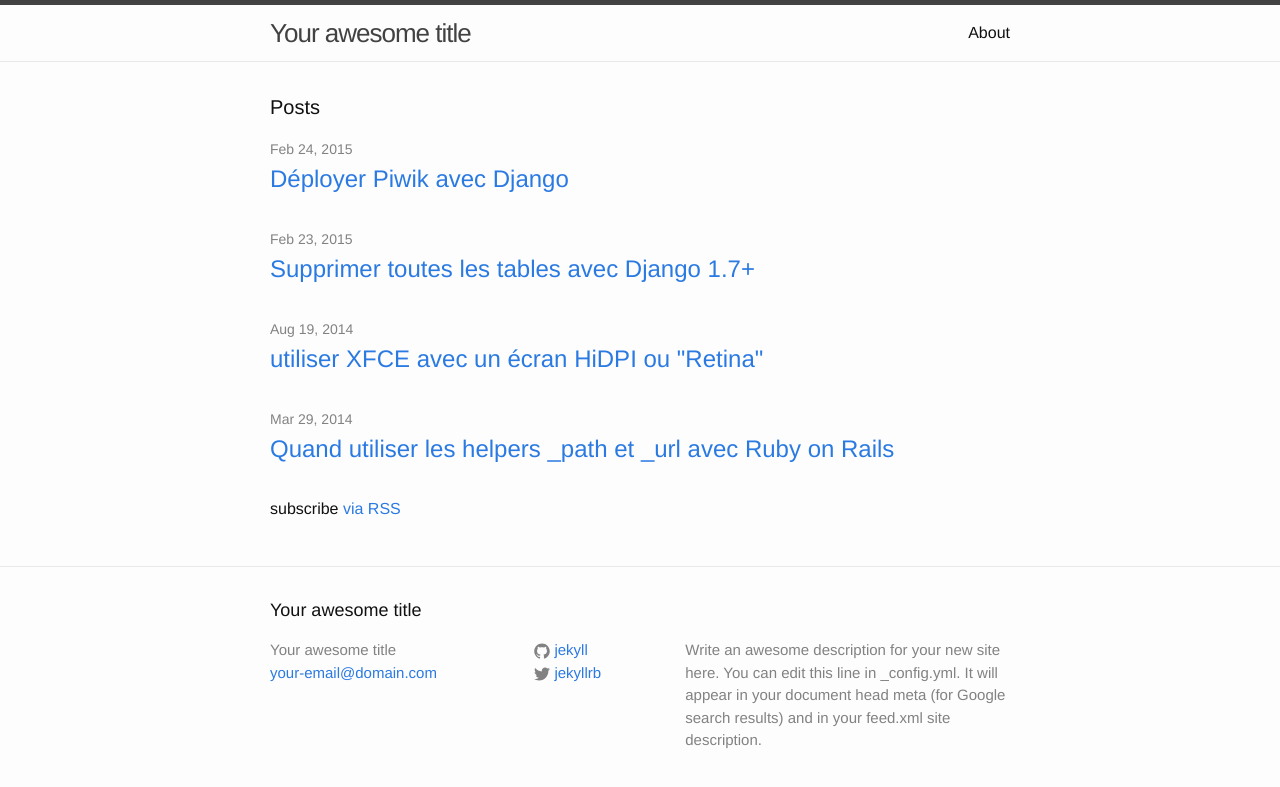
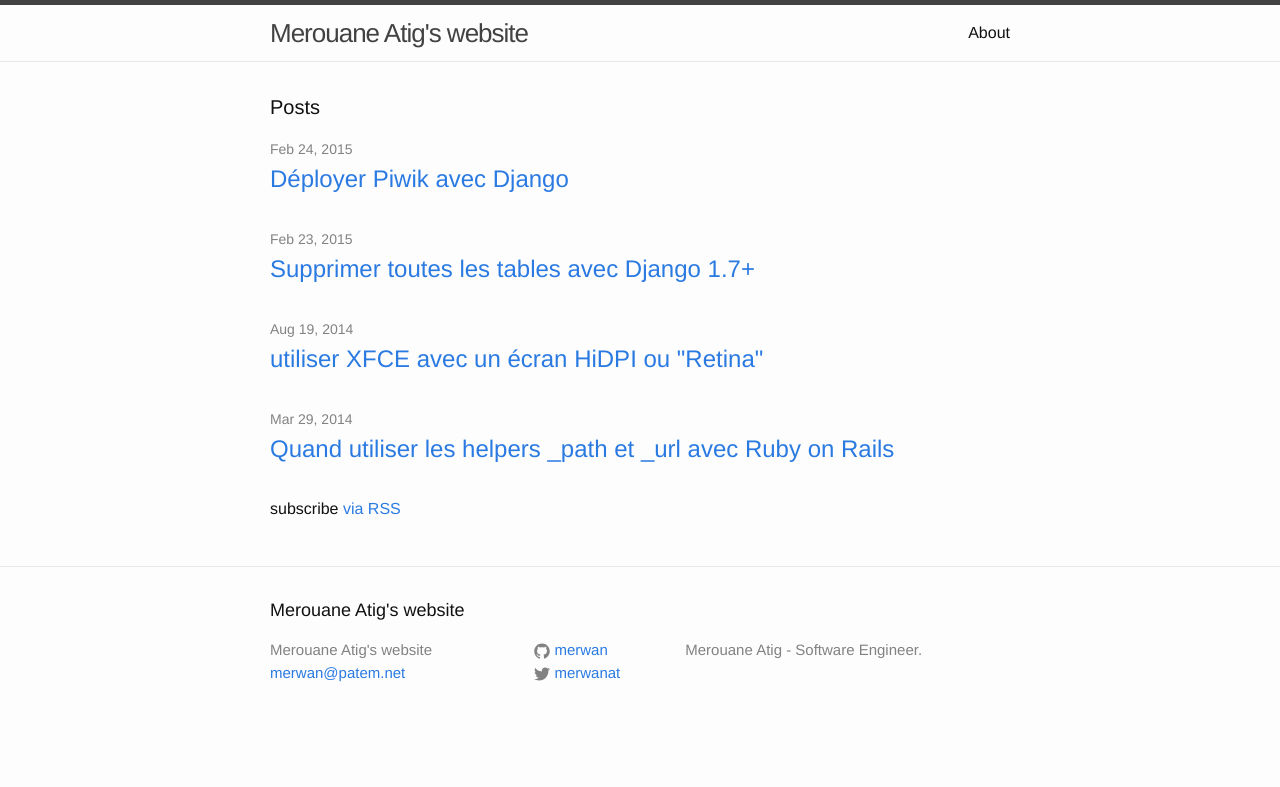
Before and after one commit to merwan/merwan.github.io, a Jekyll site: the page built from index.html, in a window 1280 px wide. Shown: the top 787 px of the page. Built offline with Jekyll 4.4.1, drawn with Linux system fonts in a browser that asks for light colours.

Commit message:
Configure website description

```diff
--- a/_config.yml
+++ b/_config.yml
@@ -6,16 +6,14 @@
 # 'jekyll serve'. If you change this file, please restart the server process.
 
 # Site settings
-title: Your awesome title
-email: your-email@domain.com
+title: Merouane Atig's website
+email: merwan@patem.net
 description: > # this means to ignore newlines until "baseurl:"
-  Write an awesome description for your new site here. You can edit this
-  line in _config.yml. It will appear in your document head meta (for
-  Google search results) and in your feed.xml site description.
+  Merouane Atig - Software Engineer.
 baseurl: "" # the subpath of your site, e.g. /blog
 url: "http://yourdomain.com" # the base hostname & protocol for your site
-twitter_username: jekyllrb
-github_username:  jekyll
+twitter_username: merwanat
+github_username:  merwan
 
 # Build settings
 markdown: kramdown
```
